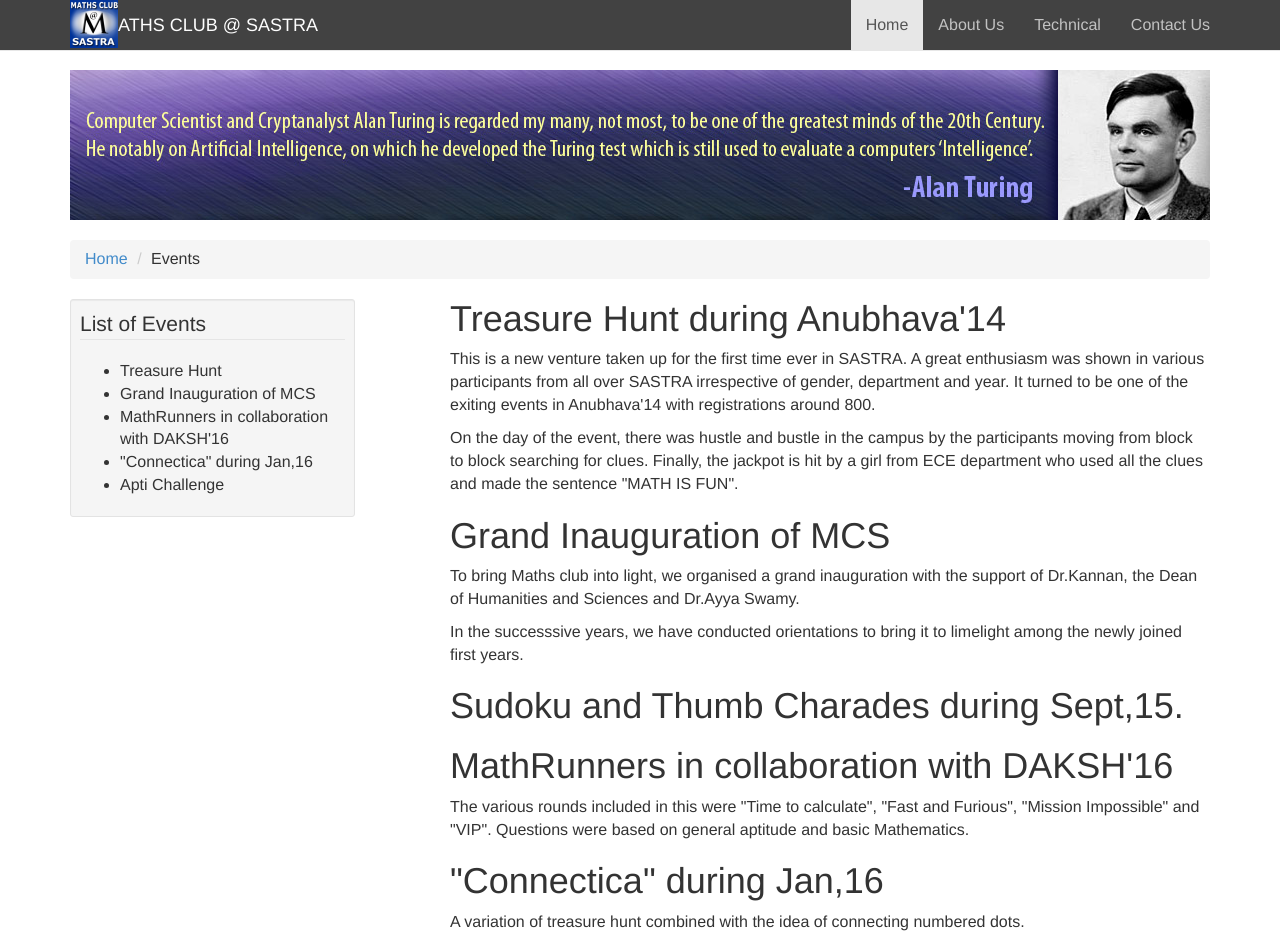
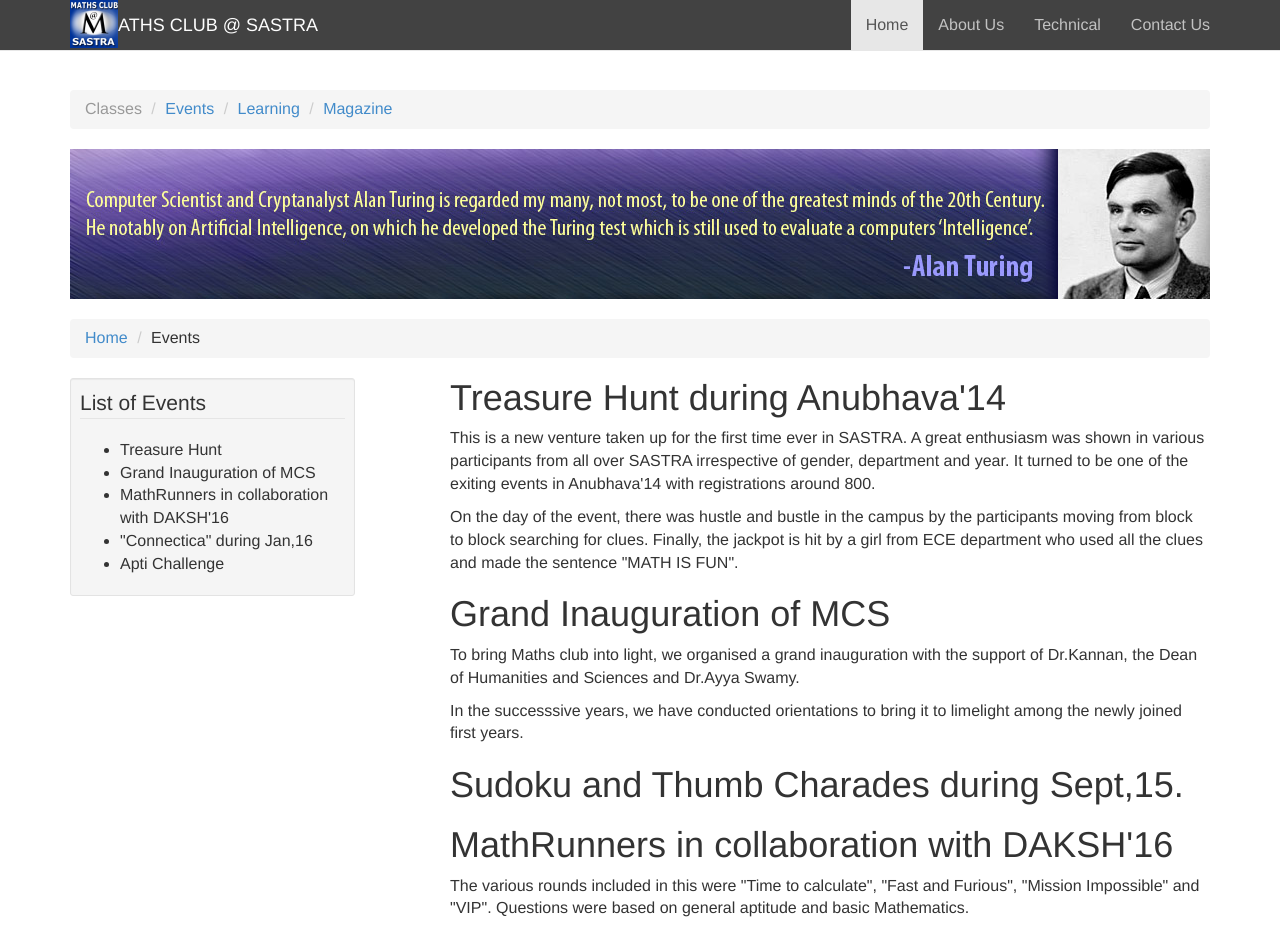
Before and after one commit to mathsclub/maths, a plain HTML site: page events.html in a window 1280 px wide. Shown: the top 937 px of the page. Drawn offline with nearby package versions, Linux system fonts and the light colour scheme; files whose address does not match are found by name.

Commit message:
Update events.html

```diff
--- a/events.html
+++ b/events.html
@@ -58,6 +58,14 @@
     </div>
 
    <div class="container">
+	    <ol class="breadcrumb">
+            <li class="active">Classes</li>
+
+            <li><a href="events.html">Events</a></li>
+            <li><a href="learning.html">Learning</a></li>
+            <li><a href="technical.html">Magazine</a></li>
+
+        </ol>
    <img src="imgs/img_events.jpg" class="img-responsive" >
         <ol class="breadcrumb">
           <li><a href="index.html">Home</a></li>
```
